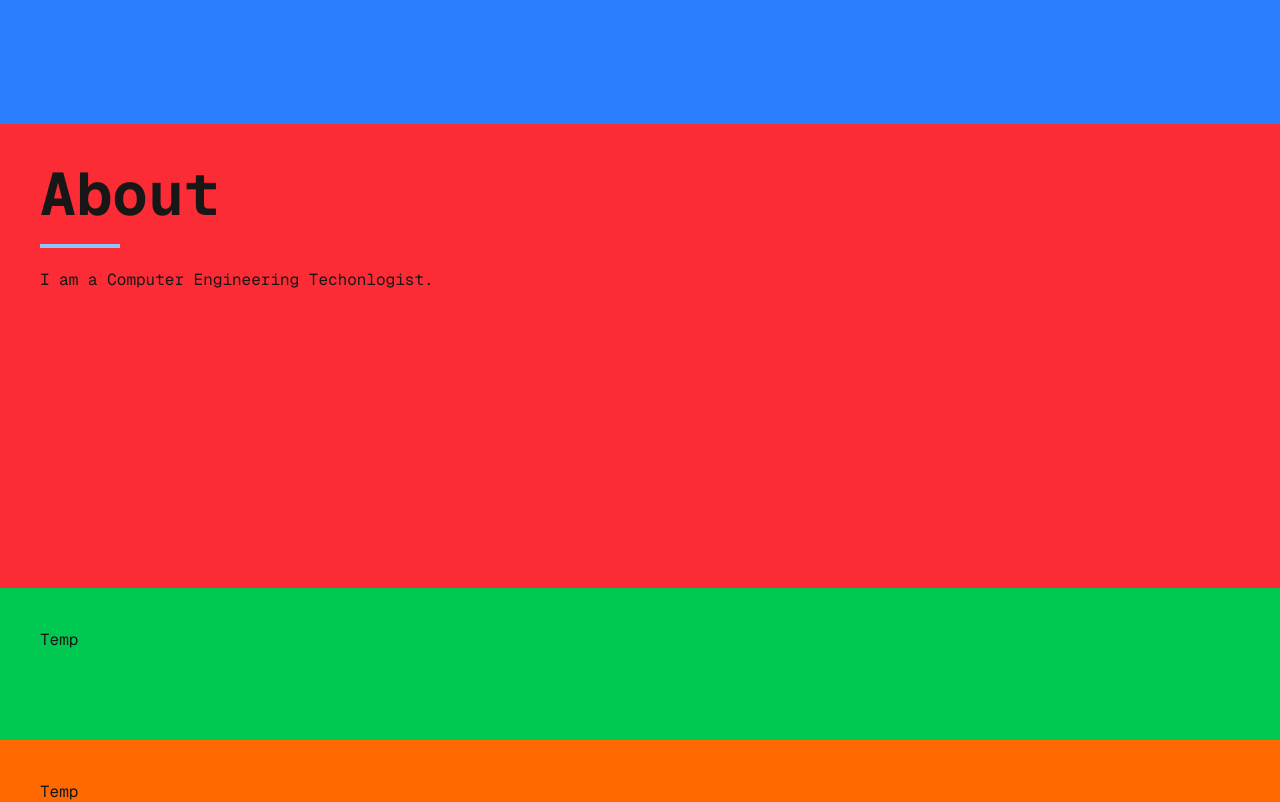
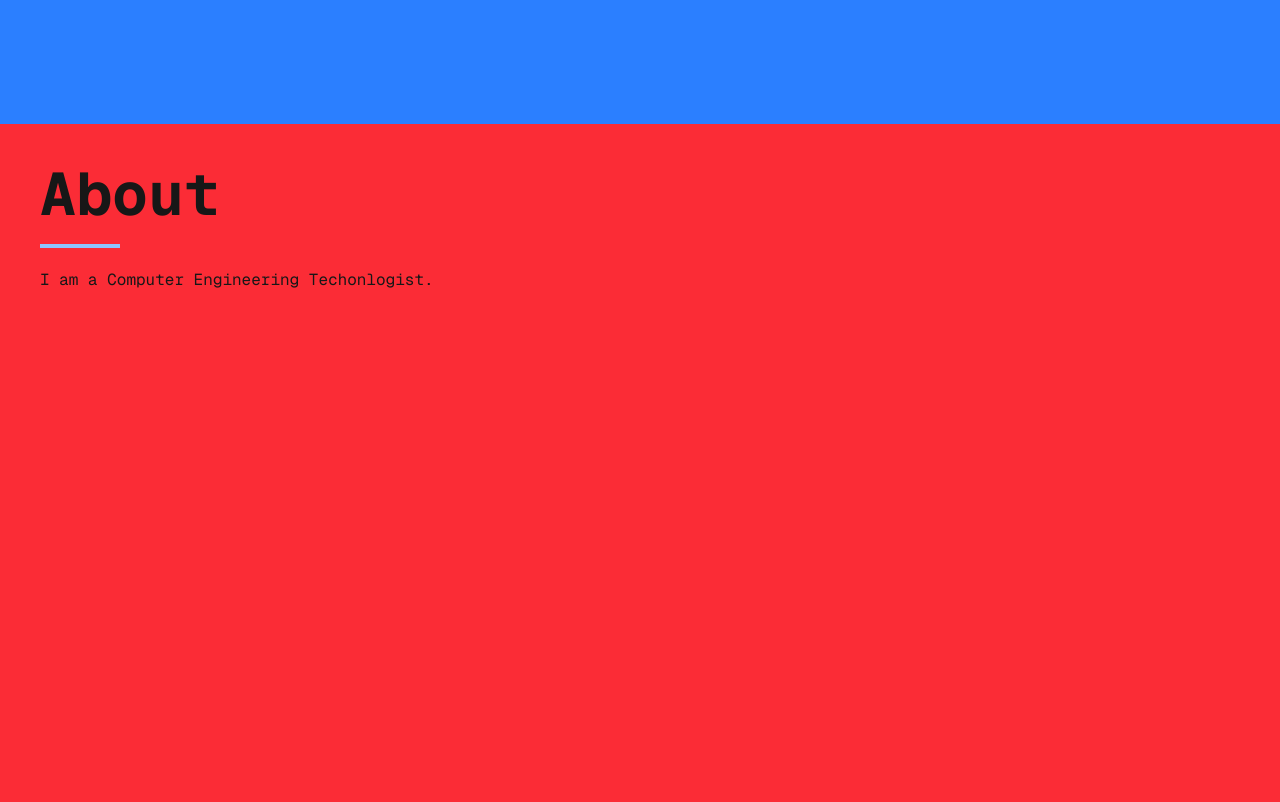
Before and after one commit to JohnNasitem/Website-Portfolio, a Next.js app in the folder Portfolio/: page / in a window 1280 px wide. Shown: the part 740-1542 px from the top of the page. Built offline with nearby package versions, Linux system fonts and the light colour scheme.

Commit message:
added a pageSection class

```diff
--- a/Portfolio/src/app/globals.css
+++ b/Portfolio/src/app/globals.css
@@ -76,3 +76,9 @@ body {
 html {
   scroll-behavior: smooth;
 }
+
+/*Scroll down to accomodate for the nav bar*/
+.pageSection  {
+  scroll-margin-top: 60px;
+  min-height: calc(100vh - 60px);
+}
```
